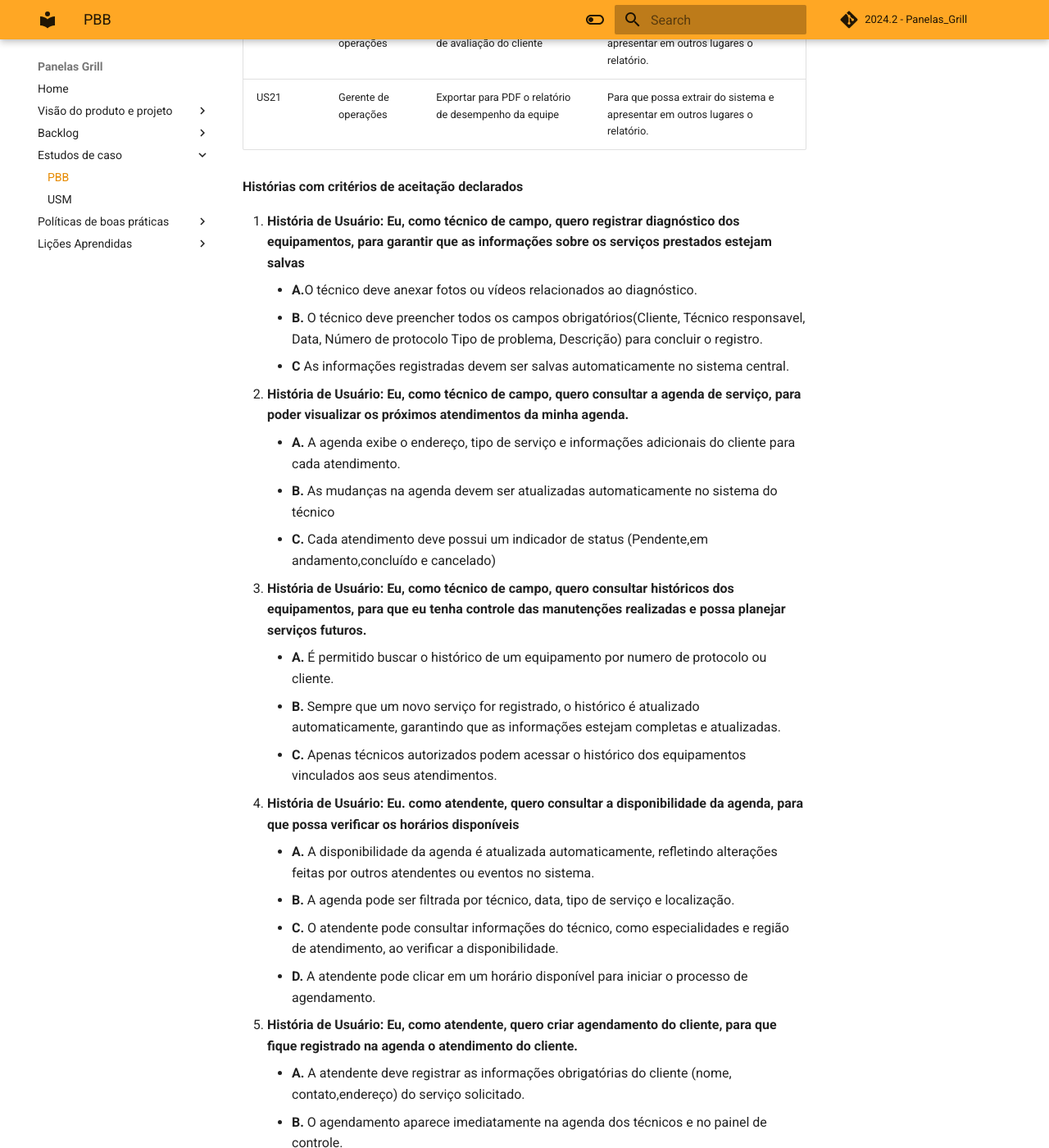
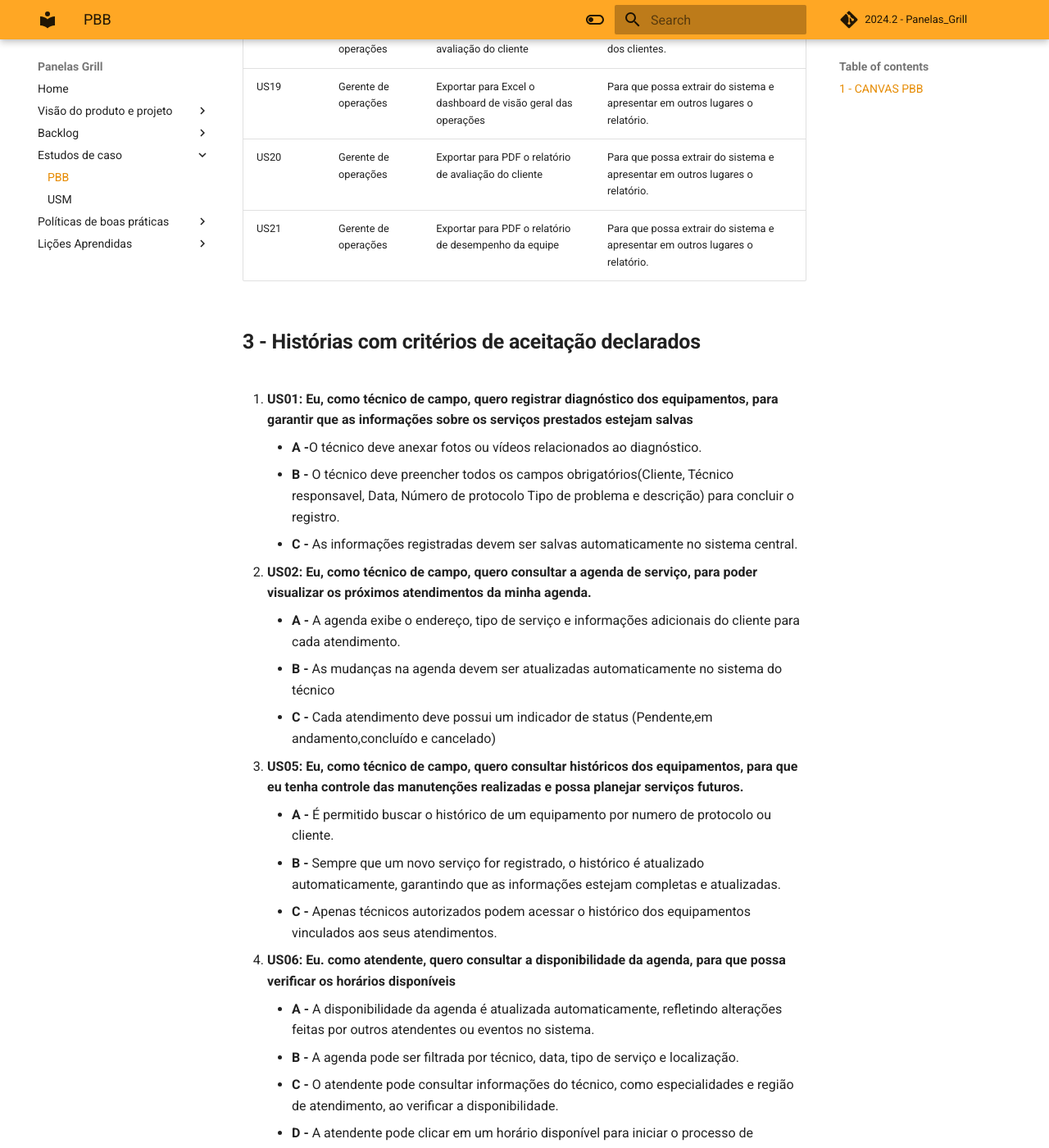
Before and after one commit to mdsreq-fga-unb/2024.2-T03-PanelasGrill, an MkDocs documentation site: the page built from docs/unidade3/pbb.md, in a window 1280 px wide and 1400 px high, scrolled down 2213 px. Shown: the whole window at 82% size. Built offline with MkDocs 1.6.1 and Material for MkDocs 9.7.7, drawn with Linux system fonts in a browser that asks for light colours; comment, search, counter and statistics services are not loaded; some of the changed text lies outside the part shown.

Commit message:
atualizando pbb

```diff
--- a/docs/unidade3/pbb.md
+++ b/docs/unidade3/pbb.md
@@ -8,7 +11,10 @@ Canvas para a elaboração e a criação de um Product Backlog.
     <iframe width="768" height="432" src="https://miro.com/app/board/uXjVLwUsifU=/" frameborder="0" scrolling="no" allow="fullscreen; clipboard-read; clipboard-write" allowfullscreen></iframe>
 </div>
 
-**2 - Histórias derivadas do CANVAS PBB**
+#
+#
+
+## **2 - Histórias derivadas do CANVAS PBB**
 
 Histórias geradas apartir dos PBIs
 
@@ -37,102 +43,106 @@ Histórias geradas apartir dos PBIs
 | US21    | Gerente de operações     | Exportar para PDF o relatório de desempenho da equipe        | Para que possa extrair do sistema e apresentar em outros lugares o relatório.                   |
 
 
-**Histórias com critérios de aceitação declarados**
+## **3 - Histórias com critérios de aceitação declarados**
 
+#
+#
 <ol>
   <li>
-    <strong>História de Usuário:  Eu, como técnico de campo, quero registrar diagnóstico dos equipamentos, para garantir que as informações sobre os serviços prestados estejam salvas  </strong>
+    <strong>US01:  Eu, como técnico de campo, quero registrar diagnóstico dos equipamentos, para garantir que as informações sobre os serviços prestados estejam salvas  </strong>
     <ul>
-      <li><strong>A.</strong>O técnico deve anexar fotos ou vídeos relacionados ao diagnóstico.</li>
-      <li><strong>B.</strong> O técnico deve preencher todos os campos obrigatórios(Cliente, Técnico responsavel, Data, Número de protocolo Tipo de problema, Descrição) para concluir o registro.</li>
-      <li><strong>C</strong> As informações registradas devem ser salvas automaticamente no sistema central.</li>
+      <li><strong>A -</strong>O técnico deve anexar fotos ou vídeos relacionados ao diagnóstico.</li>
+      <li><strong>B -</strong> O técnico deve preencher todos os campos obrigatórios(Cliente, Técnico responsavel, Data, Número de protocolo Tipo de problema e descrição) para concluir o registro.</li>
+      <li><strong>C -</strong> As informações registradas devem ser salvas automaticamente no sistema central.</li>
     </ul>
   </li>
   <li>
-    <strong>História de Usuário: Eu, como técnico de campo, quero consultar a agenda de serviço, para poder visualizar os próximos atendimentos da minha agenda.</strong>
+    <strong>US02: Eu, como técnico de campo, quero consultar a agenda de serviço, para poder visualizar os próximos atendimentos da minha agenda.</strong>
     <ul>
-      <li><strong>A.</strong> A agenda exibe o endereço, tipo de serviço e informações adicionais do cliente para cada atendimento.
+      <li><strong>A -</strong> A agenda exibe o endereço, tipo de serviço e informações adicionais do cliente para cada atendimento.
       </li>
-      <li><strong>B.</strong> As mudanças na agenda devem ser atualizadas automaticamente no sistema do técnico</li>
-      <li><strong>C.</strong> Cada atendimento deve possui um indicador de status (Pendente,em andamento,concluído e cancelado)</li>
+      <li><strong>B -</strong> As mudanças na agenda devem ser atualizadas automaticamente no sistema do técnico</li>
+      <li><strong>C -</strong> Cada atendimento deve possui um indicador de status (Pendente,em andamento,concluído e cancelado)</li>
     </ul>
   </li>
   <li>
-    <strong>História de Usuário:  Eu, como técnico de campo,  quero  consultar históricos dos equipamentos, para que eu tenha controle das manutenções realizadas e possa planejar serviços futuros.</strong>
+    <strong>US05:  Eu, como técnico de campo,  quero  consultar históricos dos equipamentos, para que eu tenha controle das manutenções realizadas e possa planejar serviços futuros.</strong>
     <ul>
-      <li><strong>A.</strong> É permitido buscar o histórico de um equipamento por numero de protocolo ou cliente.
+      <li><strong>A -</strong> É permitido buscar o histórico de um equipamento por numero de protocolo ou cliente.
       </li>
-      <li><strong>B.</strong> Sempre que um novo serviço for registrado, o histórico é atualizado automaticamente, garantindo que as informações estejam completas e atualizadas.</li>
-      <li><strong>C.</strong> Apenas técnicos autorizados podem acessar o histórico dos equipamentos vinculados aos seus atendimentos.</li>
+      <li><strong>B -</strong> Sempre que um novo serviço for registrado, o histórico é atualizado automaticamente, garantindo que as informações estejam completas e atualizadas.</li>
+      <li><strong>C -</strong> Apenas técnicos autorizados podem acessar o histórico dos equipamentos vinculados aos seus atendimentos.</li>
     </ul>
   </li>
   <li>
-    <strong>História de Usuário: Eu. como atendente, quero consultar a disponibilidade da agenda, para que possa verificar os horários disponíveis  </strong>
+    <strong>US06: Eu. como atendente, quero consultar a disponibilidade da agenda, para que possa verificar os horários disponíveis  </strong>
     <ul>
-      <li><strong>A.</strong> A disponibilidade da agenda é atualizada automaticamente, refletindo alterações feitas por outros atendentes ou eventos no sistema.
+      <li><strong>A -</strong> A disponibilidade da agenda é atualizada automaticamente, refletindo alterações feitas por outros atendentes ou eventos no sistema.
       </li>
-      <li><strong>B.</strong> A agenda pode ser filtrada por técnico, data, tipo de serviço e localização.</li>
-      <li><strong>C.</strong> O atendente pode consultar informações do técnico, como especialidades e região de atendimento, ao verificar a disponibilidade.</li>
-      <li><strong>D.</strong> A atendente pode clicar em um horário disponível para iniciar o processo de agendamento.</li>
+      <li><strong>B -</strong> A agenda pode ser filtrada por técnico, data, tipo de serviço e localização.</li>
+      <li><strong>C -</strong> O atendente pode consultar informações do técnico, como especialidades e região de atendimento, ao verificar a disponibilidade.</li>
+      <li><strong>D -</strong> A atendente pode clicar em um horário disponível para iniciar o processo de agendamento.</li>
     </ul>
   </li>
   <li>
-    <strong>História de Usuário: Eu, como atendente, quero criar agendamento do cliente, para que fique registrado na agenda o atendimento do cliente.  </strong>
+    <strong>US07: Eu, como atendente, quero criar atendimento do cliente, para que fique registrado na agenda o atendimento do cliente.  </strong>
     <ul>
-      <li><strong>A.</strong> A atendente deve registrar as informações obrigatórias do cliente (nome, contato,endereço) do serviço solicitado.
+      <li><strong>A -</strong> A atendente deve registrar as informações obrigatórias do cliente (nome, contato e endereço) do serviço solicitado.
       </li>
-      <li><strong>B.</strong> O agendamento aparece imediatamente na agenda dos técnicos e no painel de controle.</li>
-      <li><strong>C.</strong> O sistema verifica automaticamente a disponibilidade do técnico antes de confirmar o agendamento.</li>
+      <li><strong>B -</strong> O agendamento aparece imediatamente na agenda dos técnicos e no painel de controle.</li>
+      <li><strong>C -</strong> O sistema verifica automaticamente a disponibilidade do técnico antes de confirmar o agendamento.</li>
     </ul>
   </li>
   <li>
-    <strong>História de Usuário: Eu, como cliente corporativo, quero solicitar serviço, para que possa solicitar algum atendimento. </strong>
+    <strong>US10: Eu, como cliente corporativo, quero solicitar serviço, para que possa solicitar algum atendimento. </strong>
     <ul>
-      <li><strong>A.</strong> O cliente deve preencher campos obrigatórios(Nome, Endereço, tipo de aparelho).
+      <li><strong>A -</strong> O cliente deve preencher campos obrigatórios(Nome, Endereço, tipo de aparelho).
       </li>
-      <li><strong>B.</strong> Após o envio, o cliente recebe uma confirmação de que a solicitação foi registrada com sucesso, gerando um número de protocolo.</li>
-      <li><strong>C.</strong> O cliente deve receber notificações por e-mail ou SMS informando o status da solicitação, incluindo a confirmação do agendamento e atualizações sobre o progresso.</li>
+      <li><strong>B -</strong> Após o envio, o cliente recebe uma confirmação de que a solicitação foi registrada com sucesso, gerando um número de protocolo.</li>
+      <li><strong>C -</strong> O cliente deve receber notificações por e-mail ou SMS informando o status da solicitação, incluindo a confirmação do agendamento e atualizações sobre o progresso.</li>
     </ul>
   </li>
    <li>
-    <strong>História de Usuário: Eu, como cliente corporativo quero acessar o diagnóstico do equipamento, para que possa visualizar o diagnóstico que o técnico fez.</strong>
+    <strong>US12: Eu, como cliente corporativo quero acessar o diagnóstico do equipamento, para que possa visualizar o diagnóstico que o técnico fez.</strong>
     <ul>
-      <li><strong>A.</strong> O diagnóstico inclui informações detalhadas fornecidas pelo técnico, como problema e causa fornecidas na descrição.
+      <li><strong>A -</strong> O diagnóstico inclui informações detalhadas fornecidas pelo técnico, como problema e causa fornecidas na descrição.
       </li>
-      <li><strong>B.</strong> O diagnóstico fica disponível no sistema assim que o técnico o registra, garantindo que o cliente tenha acesso às informações mais recentes.</li>
+      <li><strong>B -</strong> O diagnóstico fica disponível no sistema assim que o técnico o registra, garantindo que o cliente tenha acesso às informações mais recentes.</li>
     </ul>
   </li>
   <li>
-    <strong>História de Usuário: Eu,como gerente de operações quero consultar relatório de desempenho de equipe, para poder visualizar o desempenho individual da equipe de técnicos.</strong>
+    <strong>US16: Eu,como gerente de operações quero consultar relatório de desempenho de equipe, para poder visualizar o desempenho individual da equipe de técnicos.</strong>
     <ul>
-      <li><strong>A.</strong> O relatório apresenta o desempenho individual de cada técnico (Total de serviços realizados e percentual de feedbacks positivos recebidos).
+      <li><strong>A -</strong> O relatório apresenta o desempenho individual de cada técnico (Total de serviços realizados e percentual de feedbacks positivos recebidos).
       </li>
-      <li><strong>B.</strong> O gerente pode filtrar os dados (Período e Região).</li>
-      <li><strong>C</strong> O relatório inclui gráficos (barras, linhas, ou radar) que mostram o desempenho de forma visual e intuitiva.</li>
+      <li><strong>B -</strong> O gerente pode filtrar os dados (Período e Região).</li>
+      <li><strong>C -</strong> O relatório inclui gráficos (barras, linhas, ou radar) que mostram o desempenho de forma visual e intuitiva.</li>
     </ul>
   </li>
   <li>
-    <strong>História de Usuário: Eu, como gerente de operações, quero consultar dashboard de visão geral de operações,  para poder acompanhar as etapas dos serviços </strong>
+    <strong>US17: Eu, como gerente de operações, quero consultar dashboard de visão geral de operações,  para poder acompanhar as etapas dos serviços </strong>
     <ul>
-      <li><strong>A.</strong> O dashboard deve mostrar o número de serviços em cada etapa (Pendente, em andamento, cancelado e concluído).
+      <li><strong>A -</strong> O dashboard deve mostrar o número de serviços em cada etapa (Pendente, em andamento, cancelado e concluído).
       </li>
-      <li><strong>B.</strong> O dashboard deve ser atualizado automaticamente em tempo real para refletir mudanças nas etapas dos serviços.</li>
-      <li><strong>C</strong> O gerente pode filtrar os dados por técnico, região, tipo de serviço ou período de tempo.</li>
+      <li><strong>B -</strong> O dashboard deve ser atualizado automaticamente em tempo real para refletir mudanças nas etapas dos serviços.</li>
+      <li><strong>C -</strong> O gerente pode filtrar os dados por técnico, região, tipo de serviço ou período de tempo.</li>
     </ul>
   </li>
   <li>
-    <strong>História de usuário:  Eu, como gerente de operações , quero consultar relatório de avaliação do cliente, para poder acompanhar os feedbacks dos clientes.</strong>
+    <strong>US18:  Eu, como gerente de operações , quero consultar relatório de avaliação do cliente, para poder acompanhar os feedbacks dos clientes.</strong>
     <ul>
-      <li><strong>A.</strong>O sistema deve exibir um relatório consolidado com os feedbacks recebidos dos clientes, incluindo avaliações numéricas (1 a 5 estrelas) e comentários textuais.
+      <li><strong>A -</strong>O sistema deve exibir um relatório consolidado com os feedbacks recebidos dos clientes, incluindo avaliações numéricas (1 a 5 estrelas) e comentários textuais.
       </li>
-      <li><strong>B.</strong> O gerente pode filtrar o relatório por data, técnico, tipo de serviço ou região.</li>
-      <li><strong>C</strong> O relatório deve ser atualizado automaticamente conforme novos feedbacks são registrados, garantindo que as informações estejam sempre atualizadas.</li>
+      <li><strong>B -</strong> O gerente pode filtrar o relatório por data, técnico, tipo de serviço ou região.</li>
+      <li><strong>C -</strong> O relatório deve ser atualizado automaticamente conforme novos feedbacks são registrados, garantindo que as informações estejam sempre atualizadas.</li>
     </ul>
   </li>
 </ol>
 
+#
+#
 
-**BDD das histórias**
+## **4 - BDD das histórias**
 
 <!DOCTYPE html>
 <html lang="pt-BR">
@@ -144,7 +154,7 @@ Histórias geradas apartir dos PBIs
 <body>
     <ol>
         <li>
-            <strong>História de Usuário:</strong> Eu, como técnico de campo, quero registrar o diagnóstico dos equipamentos, para garantir que as informações sobre os serviços prestados estejam salvas.
+            <strong>US01:</strong> Eu, como técnico de campo, quero registrar o diagnóstico dos equipamentos, para garantir que as informações sobre os serviços prestados estejam salvas.
             <ol type="a">
                 <li>
                     <strong>Técnico registra diagnóstico com foto ou vídeo</strong>
@@ -181,10 +191,10 @@ Histórias geradas apartir dos PBIs
             </ol>
         </li>
         <li>
-            <strong>História de Usuário:</strong> Eu, como atendente, quero criar agendamento do cliente, para que fique registrado na agenda o atendimento do cliente.
+            <strong>US07:</strong> Eu, como atendente, quero criar atendimento do cliente, para que fique registrado na agenda o atendimento do cliente.
             <ol type="a">
                 <li>
-                    <strong>Atendente cria agendamento com todos os dados obrigatórios</strong>
+                    <strong>Atendente cria agendamento com todos os dados obrigatórios (nome, contato e endereço)</strong>
                     <ul>
                         <li><strong>Dado que</strong> o atendente está na tela de criação de agendamento,</li>
                         <li><strong>Quando</strong> ele preenche todos os campos obrigatórios,</li>
@@ -218,10 +228,10 @@ Histórias geradas apartir dos PBIs
             </ol>
         </li>
         <li>
-            <strong>História de Usuário:</strong> Eu, como cliente corporativo, quero solicitar serviço, para que possa solicitar algum atendimento.
+            <strong>US10:</strong> Eu, como cliente corporativo, quero solicitar serviço, para que possa solicitar algum atendimento.
             <ol type="a">
                 <li>
-                    <strong>Cliente corporativo solicita serviço com todos os dados obrigatórios</strong>
+                    <strong>Cliente corporativo solicita serviço com todos os dados obrigatórios (Nome, endereço etipo de aparelho).</strong>
                     <ul>
                         <li><strong>Dado que</strong> o cliente corporativo está na tela de solicitação de serviço,</li>
                         <li><strong>Quando</strong> ele preenche todos os campos obrigatórios,</li>
@@ -255,7 +265,7 @@ Histórias geradas apartir dos PBIs
             </ol>
         </li>
         <li>
-            <strong>História de Usuário:</strong> Eu, como cliente corporativo, quero acessar o diagnóstico do equipamento, para que possa visualizar o diagnóstico que o técnico fez.
+            <strong>US12:</strong> Eu, como cliente corporativo, quero acessar o diagnóstico do equipamento, para que possa visualizar o diagnóstico que o técnico fez.
             <ol type="a">
                 <li>
                     <strong>Cliente corporativo acessa diagnóstico disponível</strong>
@@ -286,7 +296,7 @@ Histórias geradas apartir dos PBIs
             </ol>
         </li>
         <li>
-            <strong>História de Usuário:</strong> Eu, como gerente de operações, quero consultar relatório de desempenho de equipe, para poder visualizar o desempenho individual da equipe de técnicos.
+            <strong>US16:</strong> Eu, como gerente de operações, quero consultar relatório de desempenho de equipe, para poder visualizar o desempenho individual da equipe de técnicos.
             <ol type="a">
                 <li>
                     <strong>Gerente consulta relatório com dados disponíveis</strong>
```
Also changed, not shown: other parts of docs/unidade3/pbb.md (+9 -6 lines).
